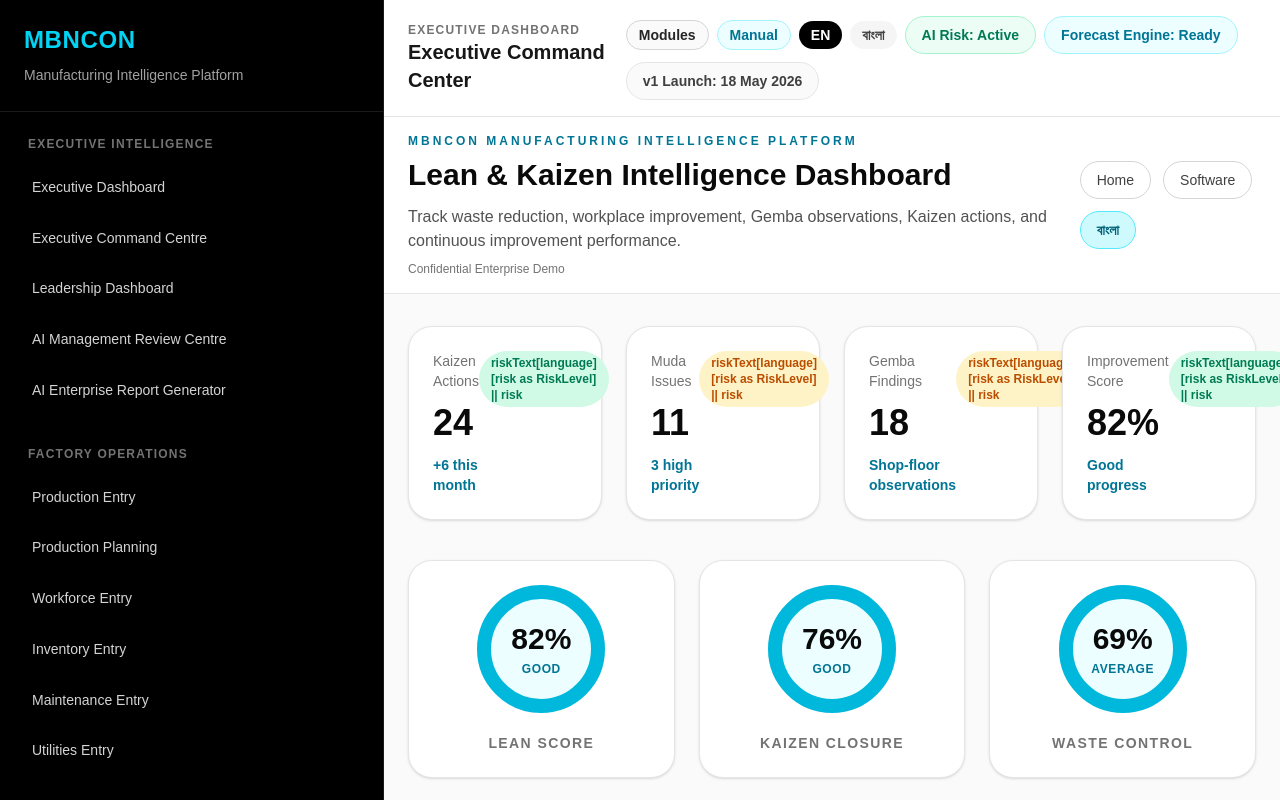
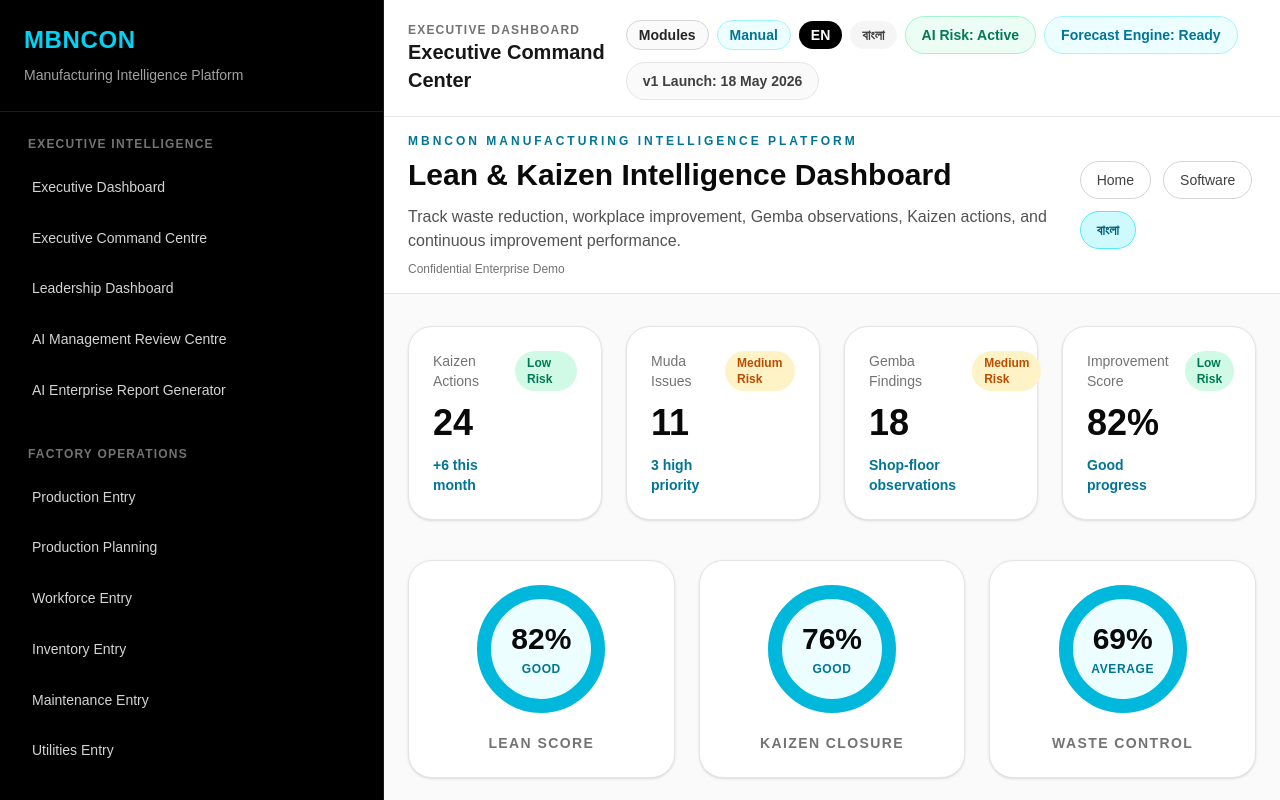
Before and after one commit to mahtab2011/mbncon, a Next.js app: page /software/lean-kaizen-dashboard in a window 1280 px wide. Shown: the top 800 px of the page. Built offline with nearby package versions, Linux system fonts and the light colour scheme.

Commit message:
Fix KPI risk badge rendering

```diff
--- a/components/software/KpiCard.tsx
+++ b/components/software/KpiCard.tsx
@@ -2,11 +2,7 @@
 
 import { useLanguage } from "@/components/software/LanguageProvider";
 
-type RiskLevel =
-  | "Low"
-  | "Medium"
-  | "High"
-  | "Critical";
+type RiskLevel = "Low" | "Medium" | "High" | "Critical";
 
 type KpiCardProps = {
   title: string;
@@ -23,14 +19,14 @@ export default function KpiCard({
 }: KpiCardProps) {
   const { language } = useLanguage();
 
-  const riskStyles = {
+  const riskStyles: Record<RiskLevel, string> = {
     Low: "bg-emerald-100 text-emerald-700",
     Medium: "bg-amber-100 text-amber-700",
     High: "bg-red-100 text-red-700",
     Critical: "bg-black text-white",
   };
 
-  const riskText = {
+  const riskText: Record<"en" | "bn", Record<RiskLevel, string>> = {
     en: {
       Low: "Low Risk",
       Medium: "Medium Risk",
@@ -47,11 +43,9 @@ export default function KpiCard({
 
   return (
     <div className="rounded-3xl border border-neutral-200 bg-white p-6 shadow-sm transition-all duration-300 hover:-translate-y-1 hover:shadow-xl">
-      <div className="flex items-start justify-between">
+      <div className="flex items-start justify-between gap-4">
         <div>
-          <p className="text-sm font-medium text-neutral-500">
-            {title}
-          </p>
+          <p className="text-sm font-medium text-neutral-500">{title}</p>
 
           <h3 className="mt-3 text-4xl font-bold text-neutral-950">
             {value}
@@ -68,10 +62,10 @@ export default function KpiCard({
           <div
             className={`rounded-full px-3 py-1 text-xs font-bold ${
               riskStyles[risk as RiskLevel] ||
-"bg-neutral-200 text-neutral-700"
+              "bg-neutral-200 text-neutral-700"
             }`}
           >
-            riskText[language][risk as RiskLevel] || risk
+            {riskText[language][risk as RiskLevel] || risk}
           </div>
         ) : null}
       </div>
```
